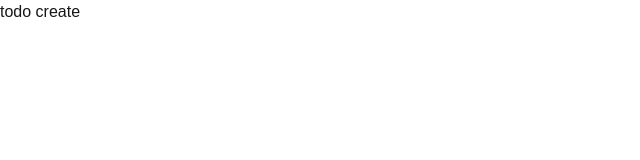
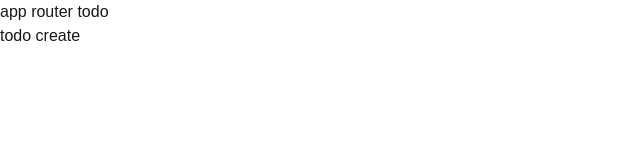
Before and after one commit to mocchann/app-router-todo, a Next.js app: page /todo/create in a window 1280 px wide. Shown: the top 160 px of the page, without its empty margins (0-640 px from the left). Built offline with nearby package versions, Linux system fonts and the light colour scheme.

Commit message:
feat: todo layout

```diff
--- /dev/null
+++ b/src/app/todo/layout.tsx
@@ -0,0 +1,16 @@
+import Link from "next/link";
+
+export const TodoLayout = ({
+  children,
+}: Readonly<{ children: React.ReactNode }>) => {
+  return (
+    <>
+      <h1>
+        <Link href={"/todo"}>app router todo</Link>
+      </h1>
+      <main>{children}</main>
+    </>
+  );
+};
+
+export default TodoLayout;
```
